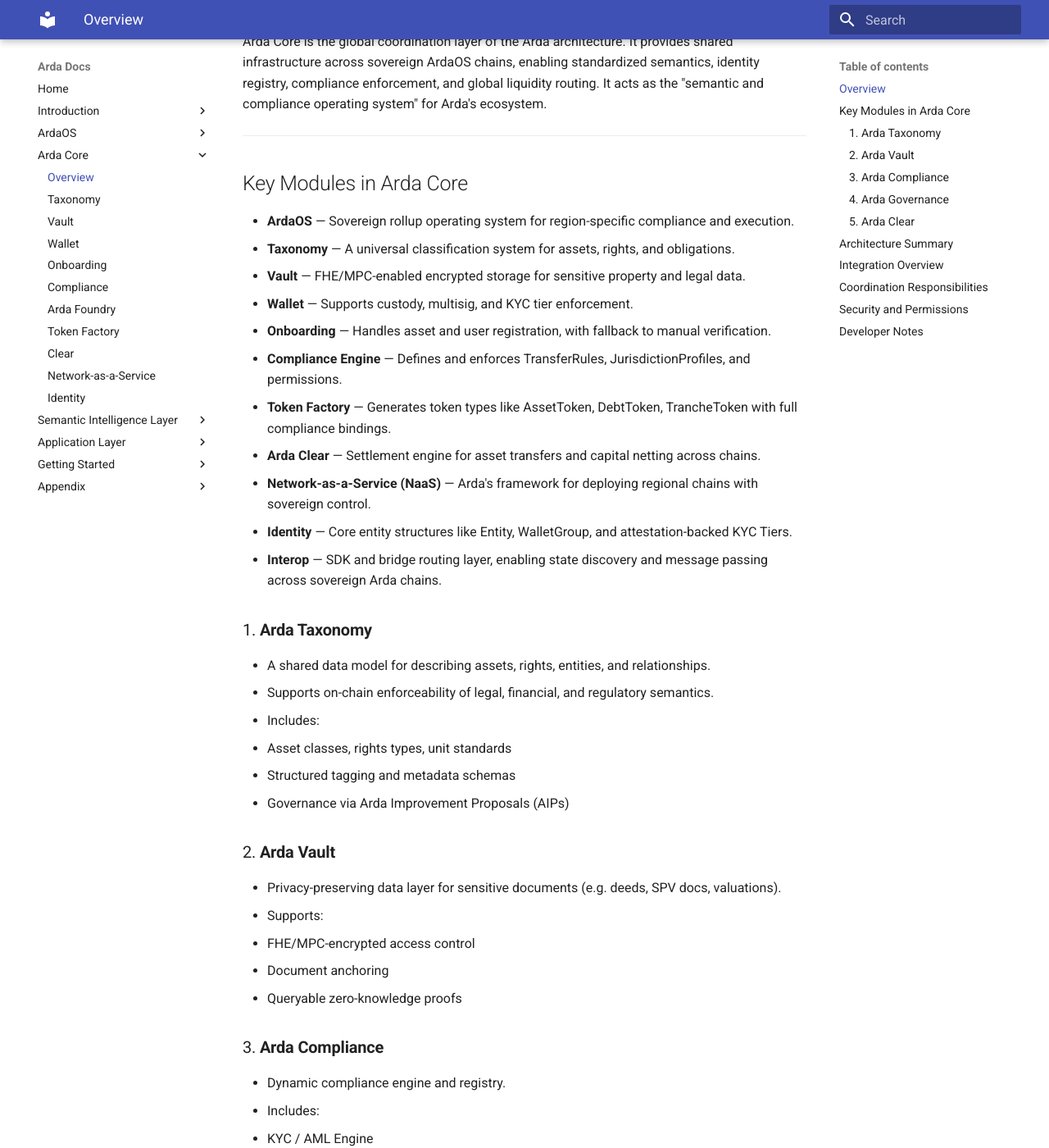
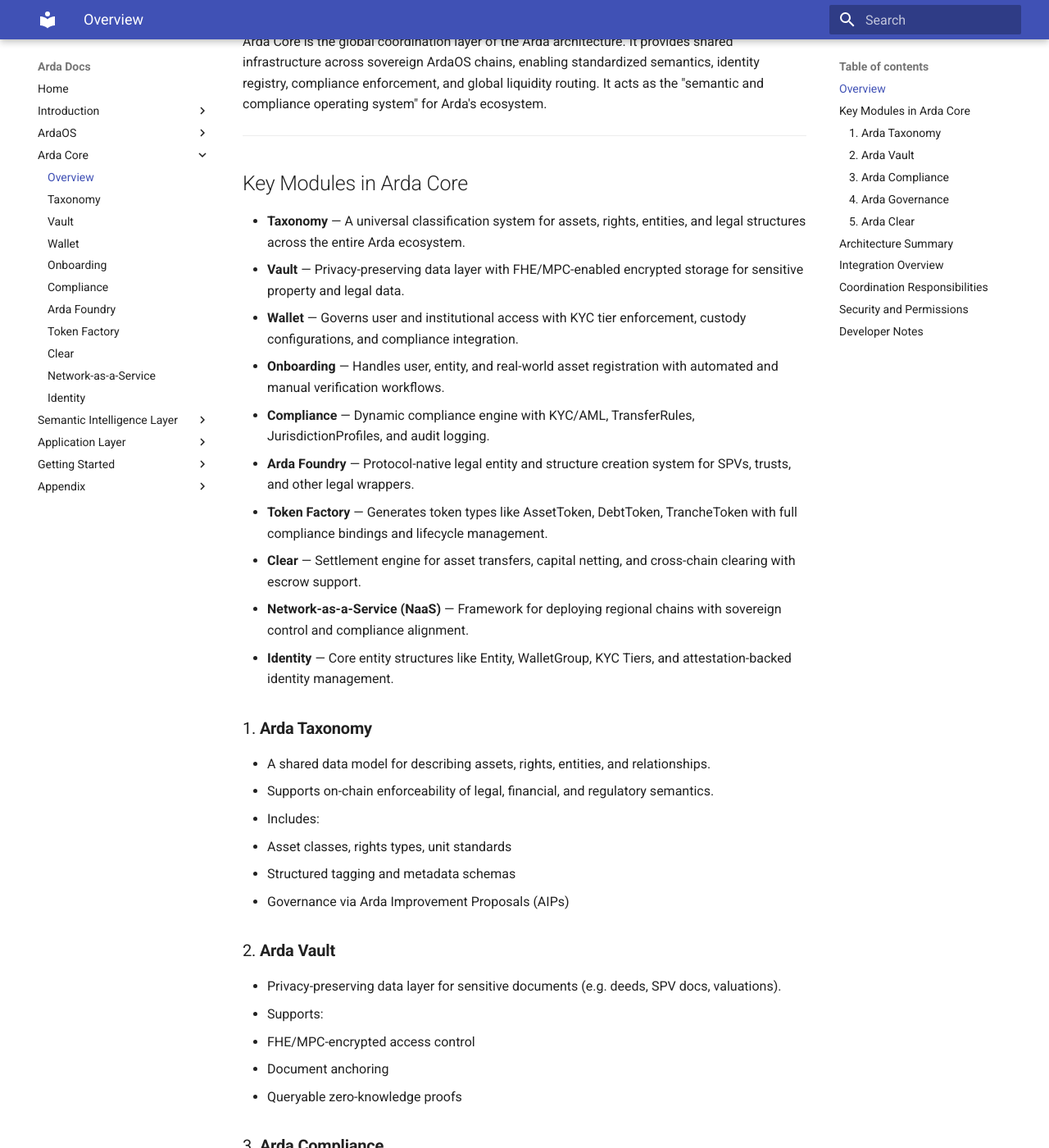
Before and after one commit to ardaglobal/docs, an MkDocs documentation site: the page built from docs/arda-core/README.md, in a window 1280 px wide and 1400 px high, scrolled down 616 px. Shown: the whole window at 82% size. Built offline with MkDocs 1.6.1 and Material for MkDocs 9.7.7, drawn with Linux system fonts in a browser that asks for light colours; some of the changed text lies outside the part shown.

Commit message:
Refactor Arda Core modules and descriptions for clarity and precision (#2)
Co-authored-by: Cursor Agent <cursoragent@cursor.com>

```diff
--- a/docs/arda-core/README.md
+++ b/docs/arda-core/README.md
@@ -15,17 +15,16 @@ Arda Core is the global coordination layer of the Arda architecture. It provides
 
 ## Key Modules in Arda Core
 
-- **ArdaOS** — Sovereign rollup operating system for region-specific compliance and execution.
-- **Taxonomy** — A universal classification system for assets, rights, and obligations.
-- **Vault** — FHE/MPC-enabled encrypted storage for sensitive property and legal data.
-- **Wallet** — Supports custody, multisig, and KYC tier enforcement.
-- **Onboarding** — Handles asset and user registration, with fallback to manual verification.
-- **Compliance Engine** — Defines and enforces TransferRules, JurisdictionProfiles, and permissions.
-- **Token Factory** — Generates token types like AssetToken, DebtToken, TrancheToken with full compliance bindings.
-- **Arda Clear** — Settlement engine for asset transfers and capital netting across chains.
-- **Network-as-a-Service (NaaS)** — Arda's framework for deploying regional chains with sovereign control.
-- **Identity** — Core entity structures like Entity, WalletGroup, and attestation-backed KYC Tiers.
-- **Interop** — SDK and bridge routing layer, enabling state discovery and message passing across sovereign Arda chains.
+- **Taxonomy** — A universal classification system for assets, rights, entities, and legal structures across the entire Arda ecosystem.
+- **Vault** — Privacy-preserving data layer with FHE/MPC-enabled encrypted storage for sensitive property and legal data.
+- **Wallet** — Governs user and institutional access with KYC tier enforcement, custody configurations, and compliance integration.
+- **Onboarding** — Handles user, entity, and real-world asset registration with automated and manual verification workflows.
+- **Compliance** — Dynamic compliance engine with KYC/AML, TransferRules, JurisdictionProfiles, and audit logging.
+- **Arda Foundry** — Protocol-native legal entity and structure creation system for SPVs, trusts, and other legal wrappers.
+- **Token Factory** — Generates token types like AssetToken, DebtToken, TrancheToken with full compliance bindings and lifecycle management.
+- **Clear** — Settlement engine for asset transfers, capital netting, and cross-chain clearing with escrow support.
+- **Network-as-a-Service (NaaS)** — Framework for deploying regional chains with sovereign control and compliance alignment.
+- **Identity** — Core entity structures like Entity, WalletGroup, KYC Tiers, and attestation-backed identity management.
 
 ### 1. **Arda Taxonomy**
 - A shared data model for describing assets, rights, entities, and relationships.
@@ -82,9 +81,8 @@ Each sovereign ArdaOS instance imports Core definitions for compliance, taxonomy
 |-----------------|------------------|--------------------------|
 | Token Factory   | AssetToken       | SDK, Compliance Engine   |
 | Vault           | Encrypted Blobs  | FHE/MPC Services         |
-| ArdaOS          | SDK Interfaces   | Arda Core Modules        |
 | Identity        | KYC Tiers        | Custody APIs, Verifiers  |
-| Arda Clear      | Transfers/Settles| Global bridges, NaaS     |
+| Clear           | Transfers/Settles| Global bridges, NaaS     |
 
 ## Coordination Responsibilities
 
```
